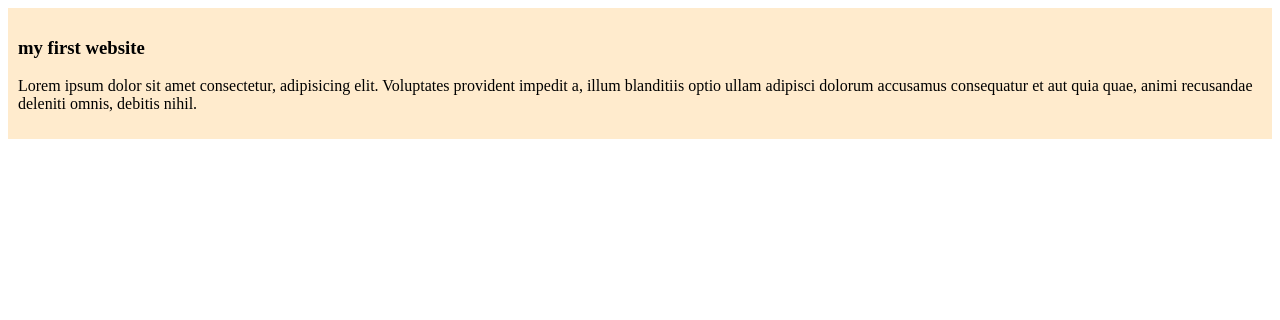
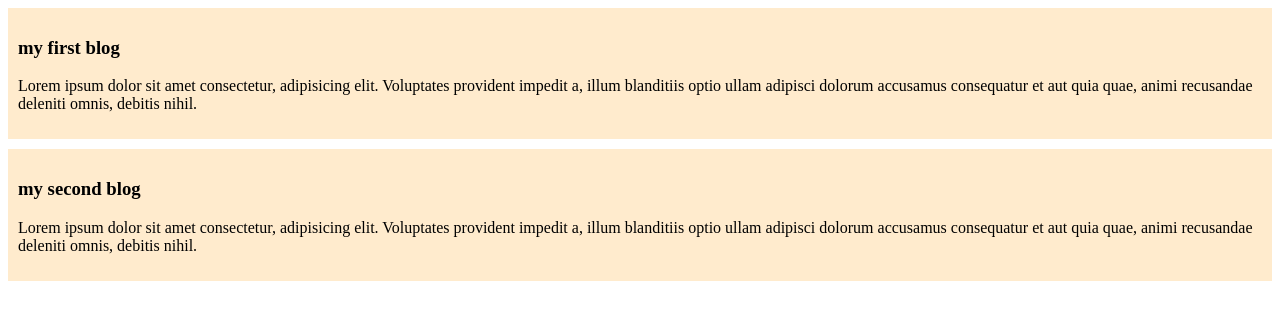
Before and after one commit to humaira599/my-simple-website, a plain HTML site: page index.html in a window 1280 px wide. Drawn offline with Linux system fonts and the light colour scheme.

Commit message:
added the second blog

```diff
--- a/index.html
+++ b/index.html
@@ -8,7 +8,11 @@
 </head>
 <body>
     <div>
-        <h3>my first website</h3>
+        <h3>my first blog</h3>
+        <p>Lorem ipsum dolor sit amet consectetur, adipisicing elit. Voluptates provident impedit a, illum blanditiis optio ullam adipisci dolorum accusamus consequatur et aut quia quae, animi recusandae deleniti omnis, debitis nihil.</p>
+    </div>
+    <div>
+        <h3>my second blog</h3>
         <p>Lorem ipsum dolor sit amet consectetur, adipisicing elit. Voluptates provident impedit a, illum blanditiis optio ullam adipisci dolorum accusamus consequatur et aut quia quae, animi recusandae deleniti omnis, debitis nihil.</p>
     </div>
 </body>
--- a/styles/blog.css
+++ b/styles/blog.css
@@ -1,5 +1,5 @@
 div{
     background-color: blanchedalmond;
     padding: 10px;
-
+margin-bottom: 10px;
 }
```
